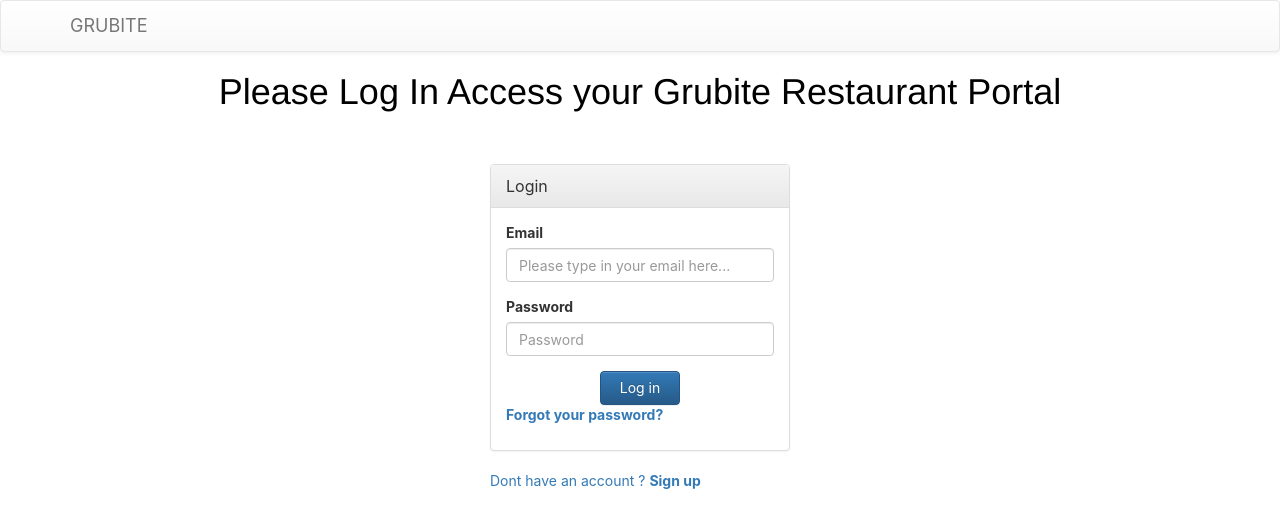
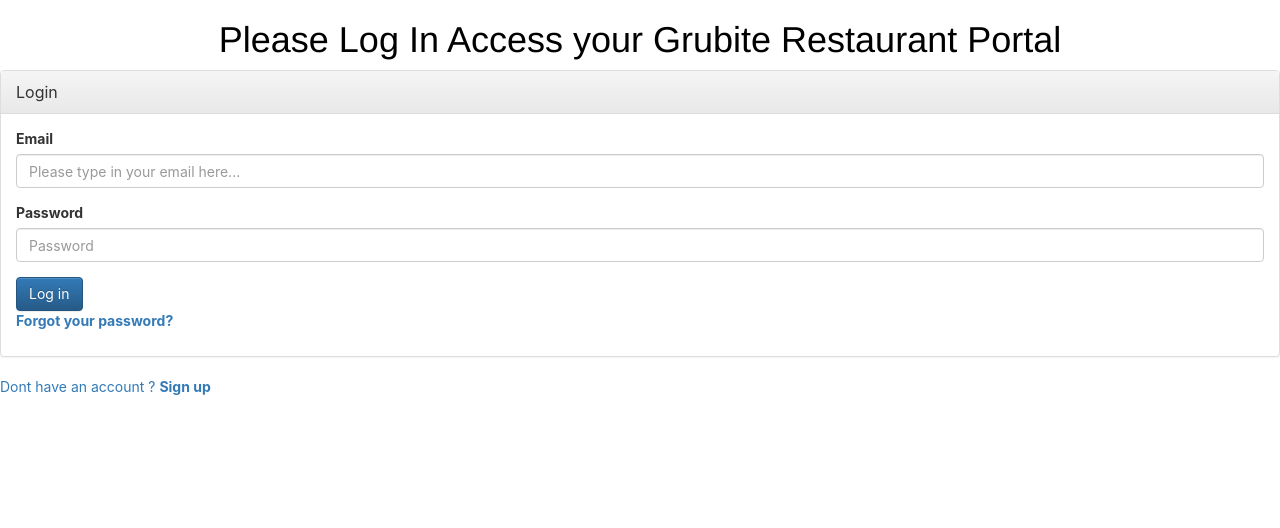
Before and after one commit to davidosemwegie/grubite, a React (Create React App) app in the folder grubite_web/: page /login in a window 1280 px wide. Shown: the top 528 px of the page. Built offline with nearby package versions, Linux system fonts and the light colour scheme.

Commit message:
Finished Created Database

```diff
--- a/grubite_web/src/App.jsx
+++ b/grubite_web/src/App.jsx
@@ -1,37 +1,127 @@
 import React, { Component } from 'react';
 import './App.css';
+import axios from 'axios'
 import { BrowserRouter as Router,
   Route,
   Link,
   Redirect,
   Switch} from 'react-router-dom';
-import LoginPage from './components/LoginPage'
+import {Panel, Form, FormGroup, ControlLabel, FormControl, Button} from 'react-bootstrap'
+//import LoginBox from './components/LoginPage/LoginBox'
 import SignupPage from './components/SignupPage'
 import Dashboard from './components/Dashboard';
 
 
+  //fake authenication method
+  const fakeAuth = {
+    isAuthenticated: false,
+    authenticate(cb) {
+      this.isAuthenticated = true
+      setTimeout(cb, 100) //fake async
+    },
+    signout(cb) {
+      this.isAuthenticated = false
+      setTimeout(cb, 100)
+    }
+  }
 
+class LoginBox extends Component {
+
+  state = {
+      email: "",
+      password: "",
+      userInfo: [],
+      redirectToReffer: false,
+  }
+
+   //login function
+   login = () =>{
+    fakeAuth.authenticate(()=>{
+      this.setState({redirectToReffer: true})
+    })
+  }
+
+  emailChange = e => {
+    this.setState({email: e.target.value})
+}
+
+passwordChange = e => {
+    this.setState({password: e.target.value})
+}
+
+
+  render() {
+    const {redirectToReffer} = this.state
+    //creates a 'from' state variable that gets the locaton from where the user was trying to access the page from
+    //const { from } = this.props.location.state || {from: {pathname: "/"}}
+
+    if (redirectToReffer === true) {
+      return (
+        <Redirect to='/dashboard'/>
+      )
+    }
+
+      return (
+        <div>
+        <div>
+        <h1 className="AccessText">Please Log In Access your Grubite Restaurant Portal</h1>
+        </div>
+        <div className="LoginBox">
+            <Panel>
+            <Panel.Heading>
+                <Panel.Title>Login</Panel.Title>
+            </Panel.Heading>
+            <Panel.Body>
+            <Form>
+            <FormGroup controlId="formInlineEmail">
+                <ControlLabel>Email</ControlLabel>{' '}
+                <FormControl type="email" name='email' placeholder="Please type in your email here..." onChange = {this.emailChange}/>
+            </FormGroup>{' '}
+            <FormGroup controlId="formInlinePassword">
+                <ControlLabel>Password</ControlLabel>{' '}
+                <FormControl type="password" name="password" placeholder="Password" onChange = {this.passwordChange}/>
+            </FormGroup>{' '}
+            <div className="loginButtonContainer">
+            {/* <Link to='/dashboard'>
+                <Button bsStyle="primary" className="loginButton primary" type='submit'>Log in</Button>
+            </Link> */}
+            <Button bsStyle="primary" className="loginButton primary" onClick={this.login}>Log in</Button>
+            </div>
+            </Form>
+            <Link to="/forgotPassword">
+                <p><b>Forgot your password?</b></p>
+            </Link>
+            </Panel.Body>
+        </Panel>
+        <div>
+            <Link to="/signup">
+                <p>Dont have an account ? <b>Sign up</b></p>
+            </Link>
+        </div>
+        </div>
+    </div>
+      );
+  }
+}
+
+const PrivateRoute = ({component: Component, ...rest}) => (
+  <Route {...rest} render={(props)=> (
+    fakeAuth.isAuthenticated === true
+      ? <Component {...props} />
+      : <Redirect to={{
+        pathname: "/login",
+        state: { from: props.location}
+      }}/>
+  )}/>
+)
 
 class App extends Component {
   render() {
     return (
       <Router>
         <div>
-        <Route path="/login" render={
-          () =>
-          <LoginPage loginFunction={this.login}/>
-        }/>
-
-        <Route path="/signup" render={
-          () =>
-          <SignupPage />
-        }/>
-
-        <Route path="/dashboard" render={
-          () =>
-          <Dashboard />
-        }/>
-
+        <Route path='/login' component={LoginBox}/>
+        <PrivateRoute path='/dashboard' component={Dashboard}/>
         </div>
       </Router>
     );
```
Also changed, not shown: 3 other files (tests, documents, lock files or other folders).
